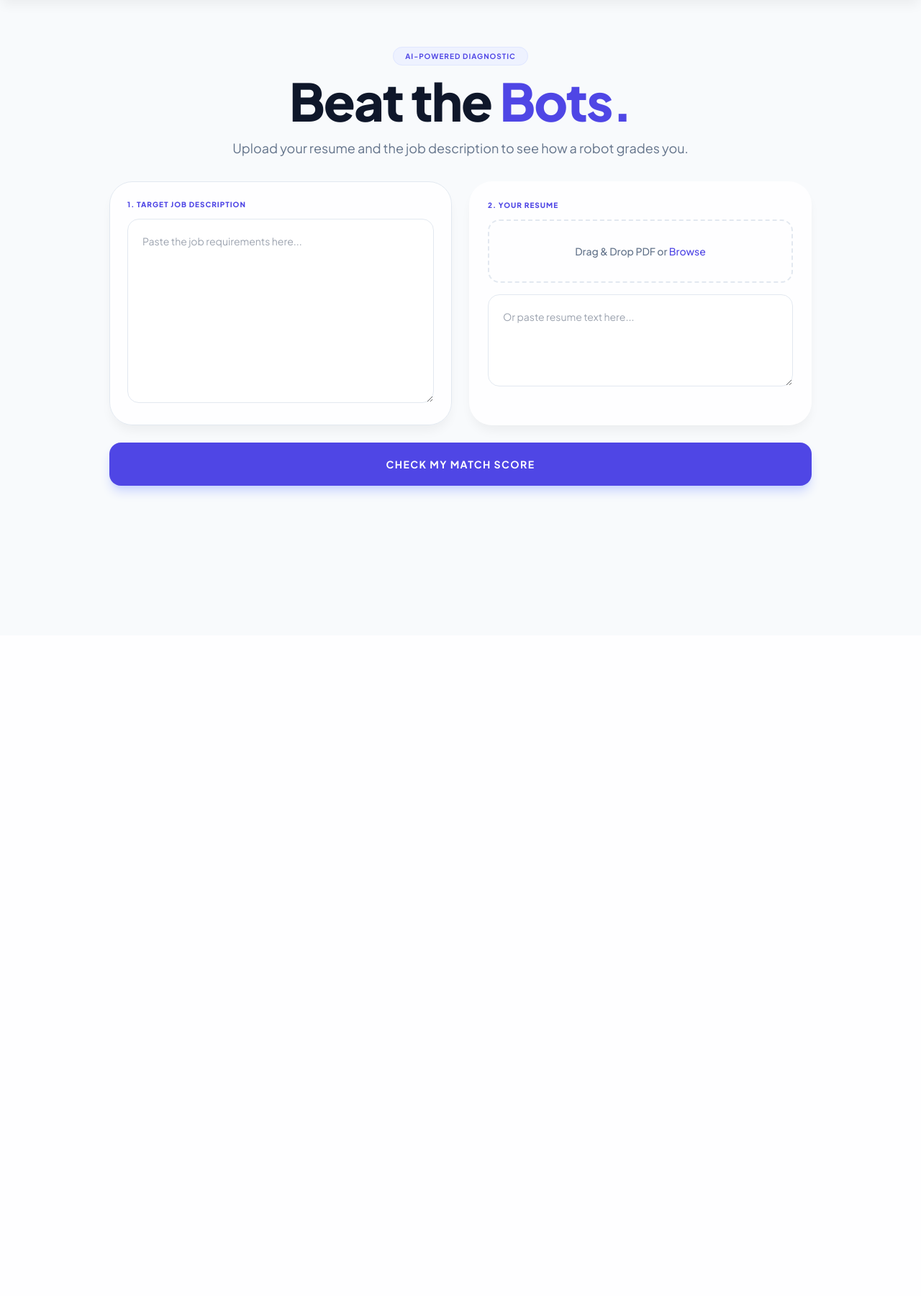
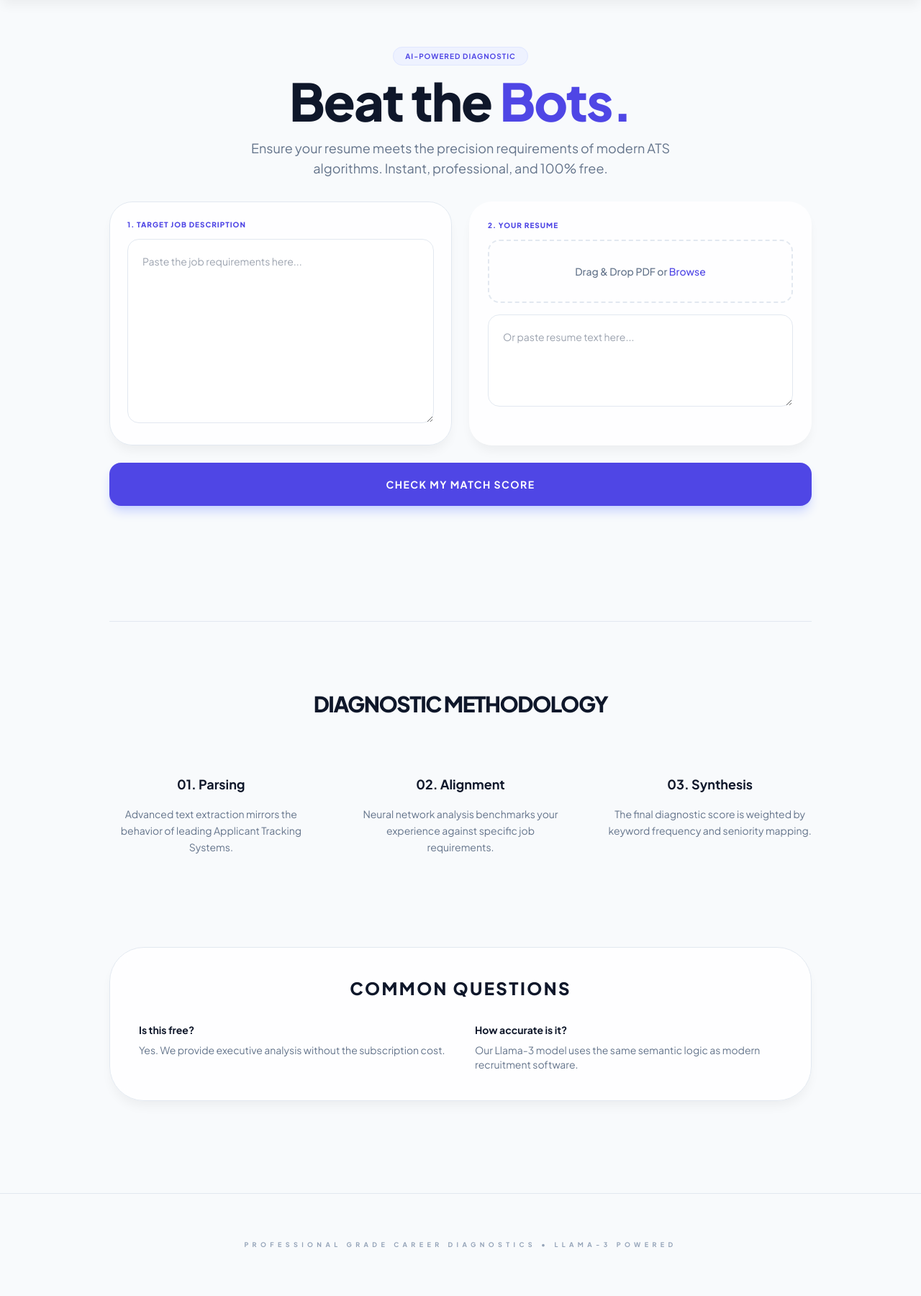
Before and after one commit to brendah-maker/cvcheck, a Flask app: page / in a window 1280 px wide. Shown: the part 62-1863 px from the top of the page at 72% size. Before the commit the page ends 753 px from the top, so only its background shows below. Run offline with Flask 3, Linux system fonts and the light colour scheme; some libraries are stand-ins or nearby versions.

Commit message:
Update index.html

```diff
--- a/templates/index.html
+++ b/templates/index.html
@@ -5,12 +5,12 @@
     <meta name="viewport" content="width=device-width, initial-scale=1.0">
 
     <title>CVCheck | Free AI ATS Diagnostic & Match Score</title>
-    <meta name="description" content="Stop getting rejected by robots. Use our Llama-3 AI to scan your CV against any job description.">
+    <meta name="description" content="Stop getting rejected by robots. Use our Llama-3 AI to scan your CV against any job description and get an instant ATS match score and keyword gap analysis.">
 
     <meta property="og:type" content="website">
     <meta property="og:url" content="https://cvcheck-2pdf.onrender.com/">
     <meta property="og:title" content="Is a Robot rejecting your CV? | Free AI Diagnostic">
-    <meta property="og:description" content="I built a tool that uses Llama-3.3 AI to show you exactly why you aren't getting interviews.">
+    <meta property="og:description" content="I built a tool that uses Llama-3.3 AI to show you exactly why you aren't getting interviews. Get your ATS match score for free.">
     <meta property="og:image" content="https://images.unsplash.com/photo-1586281380349-632531db7ed4?q=80&w=2070&auto=format&fit=crop">
 
     <script src="https://cdn.tailwindcss.com"></script>
@@ -60,11 +60,12 @@
     </nav>
 
     <main class="max-w-5xl mx-auto px-6 pt-16 pb-32">
+
         <header id="input-section" class="text-center space-y-8 mb-20 fade-in">
             <div class="space-y-4">
                 <span class="px-4 py-1.5 rounded-full bg-indigo-50 text-indigo-600 text-[10px] font-bold uppercase tracking-widest border border-indigo-100">AI-Powered Diagnostic</span>
                 <h2 class="text-5xl md:text-7xl font-extrabold text-slate-900 leading-tight tracking-tight">Beat the <span class="text-indigo-600">Bots.</span></h2>
-                <p class="text-slate-500 text-lg max-w-2xl mx-auto">Upload your resume and the job description to see how a robot grades you.</p>
+                <p class="text-slate-500 text-lg max-w-2xl mx-auto">Ensure your resume meets the precision requirements of modern ATS algorithms. Instant, professional, and 100% free.</p>
             </div>
 
             <form id="upload-form" class="grid md:grid-cols-2 gap-6 text-left">
@@ -77,7 +78,7 @@
                     <label class="block text-[10px] font-black text-indigo-600 uppercase tracking-widest mb-3">2. Your Resume</label>
                     <div class="relative group cursor-pointer mb-4 p-8 border-2 border-dashed border-slate-200 rounded-2xl text-center hover:border-indigo-400 transition-colors">
                         <input type="file" id="cv_file" name="cv_file" accept=".pdf" class="absolute inset-0 w-full h-full opacity-0 cursor-pointer">
-                        <p id="file-name" class="text-sm text-slate-500 font-medium">Drag & Drop PDF or <span class="text-indigo-600">Browse</span></p>
+                        <p id="file-name" class="text-sm text-slate-500 font-medium font-bold">Drag & Drop PDF or <span class="text-indigo-600">Browse</span></p>
                     </div>
                     <textarea id="cv_text" name="cv_text" placeholder="Or paste resume text here..." class="w-full p-5 bg-white border border-slate-200 rounded-2xl h-32 text-slate-700 text-sm focus:ring-2 focus:ring-indigo-500 outline-none transition-all"></textarea>
                 </div>
@@ -93,7 +94,8 @@
                 <div class="w-20 h-20 border-4 border-slate-100 rounded-full"></div>
                 <div class="absolute top-0 left-0 w-20 h-20 border-4 border-indigo-600 border-t-transparent rounded-full animate-spin"></div>
             </div>
-            <p class="mt-8 text-lg font-bold text-slate-900 uppercase tracking-widest">Analyzing Alignment...</p>
+            <p class="mt-8 text-lg font-bold text-slate-900 uppercase tracking-widest">Processing Analysis...</p>
+            <p class="text-slate-500 mt-2">Cross-referencing technical skills and leadership benchmarks.</p>
         </div>
 
         <article id="results-section" class="hidden space-y-8 fade-in">
@@ -108,23 +110,23 @@
                             <span id="score-text" class="text-3xl font-black text-slate-900">0%</span>
                         </div>
                     </div>
-                    <p class="text-[10px] font-bold text-slate-400 uppercase tracking-widest">Match Accuracy</p>
+                    <p class="text-[10px] font-bold text-slate-400 uppercase tracking-widest">Precision Index</p>
                 </div>
 
                 <div class="md:col-span-2 glass p-8 rounded-[2.5rem] flex flex-col justify-center">
                     <p id="visibility-badge" class="inline-block w-max px-3 py-1 rounded-md text-[10px] font-bold uppercase tracking-widest mb-4"></p>
                     <h3 id="verdict-display" class="text-3xl font-bold text-slate-900 leading-tight"></h3>
-                    <p class="text-slate-500 mt-4 text-sm">Strategic insight provided by Llama-3 Analysis.</p>
+                    <p class="text-slate-500 mt-4 text-sm italic">Executive alignment summary provided by Llama-3 AI Diagnostic.</p>
                 </div>
             </div>
 
             <div class="grid md:grid-cols-2 gap-6">
                 <section class="glass p-8 rounded-[2.5rem]">
-                    <h4 class="text-[10px] font-black text-indigo-600 uppercase tracking-widest mb-6">Keyword Gaps</h4>
+                    <h4 class="text-[10px] font-black text-indigo-600 uppercase tracking-widest mb-6">Skill Gap Identifiers</h4>
                     <div id="keywords-list" class="flex flex-wrap gap-2"></div>
                 </section>
                 <section class="glass p-8 rounded-[2.5rem] relative">
-                    <h4 class="text-[10px] font-black text-indigo-600 uppercase tracking-widest mb-6">Improvement Strategy</h4>
+                    <h4 class="text-[10px] font-black text-indigo-600 uppercase tracking-widest mb-6">Strategic Improvements</h4>
                     <div id="strategy-display" class="text-slate-600 text-md leading-relaxed mb-12"></div>
                     <button onclick="copyFullReport()" class="absolute bottom-6 right-6 bg-slate-900 text-white text-[10px] px-4 py-2 rounded-xl font-bold uppercase tracking-widest hover:bg-indigo-600 transition">
                         Copy Full Strategy
@@ -133,13 +135,49 @@
             </div>
 
             <div class="text-center pt-8">
-                <button onclick="window.location.reload()" class="text-slate-400 text-[10px] font-bold uppercase tracking-[0.3em] hover:text-indigo-600 transition">← Reset Analysis</button>
+                <button onclick="window.location.reload()" class="text-slate-400 text-[10px] font-bold uppercase tracking-[0.3em] hover:text-indigo-600 transition">← Restart Diagnostic</button>
             </div>
         </article>
+
+        <section id="how-it-works" class="mt-40 pt-24 border-t border-slate-200 text-center">
+            <h3 class="text-3xl font-black mb-20 text-slate-900 uppercase tracking-tighter">Diagnostic Methodology</h3>
+            <div class="grid md:grid-cols-3 gap-16">
+                <div class="space-y-4">
+                    <h5 class="font-bold text-slate-900 text-lg">01. Parsing</h5>
+                    <p class="text-slate-500 text-sm leading-relaxed">Advanced text extraction mirrors the behavior of leading Applicant Tracking Systems.</p>
+                </div>
+                <div class="space-y-4">
+                    <h5 class="font-bold text-slate-900 text-lg">02. Alignment</h5>
+                    <p class="text-slate-500 text-sm leading-relaxed">Neural network analysis benchmarks your experience against specific job requirements.</p>
+                </div>
+                <div class="space-y-4">
+                    <h5 class="font-bold text-slate-900 text-lg">03. Synthesis</h5>
+                    <p class="text-slate-500 text-sm leading-relaxed">The final diagnostic score is weighted by keyword frequency and seniority mapping.</p>
+                </div>
+            </div>
+        </section>
+
+        <section id="faq" class="mt-32 glass p-10 rounded-[3rem]">
+            <h3 class="text-2xl font-black mb-8 text-center text-slate-900 uppercase tracking-widest">Common Questions</h3>
+            <div class="grid md:grid-cols-2 gap-10 text-sm">
+                <div class="space-y-2">
+                    <h6 class="font-bold text-slate-900">Is this free?</h6>
+                    <p class="text-slate-500">Yes. We provide executive analysis without the subscription cost.</p>
+                </div>
+                <div class="space-y-2">
+                    <h6 class="font-bold text-slate-900">How accurate is it?</h6>
+                    <p class="text-slate-500">Our Llama-3 model uses the same semantic logic as modern recruitment software.</p>
+                </div>
+            </div>
+        </section>
     </main>
 
+    <footer class="text-center py-16 border-t border-slate-200 text-[9px] text-slate-400 font-bold uppercase tracking-[0.6em]">
+        Professional Grade Career Diagnostics • Llama-3 Powered
+    </footer>
+
     <script>
-        // JS logic remains the same as in the previous step
+        // --- Drag & Drop Logic ---
         const dropZone = document.getElementById('drop-zone');
         const fileInput = document.getElementById('cv_file');
         const fileNameDisplay = document.getElementById('file-name');
@@ -168,16 +206,19 @@
             fileNameDisplay.classList.add('text-indigo-600');
         }
 
+        // --- Diagnostic Logic ---
         async function runDiagnostic() {
             const jd = document.getElementById('jd_text').value;
             const cvText = document.getElementById('cv_text').value;
             const file = fileInput.files[0];
             const btn = document.getElementById('scan-btn');
 
+            // 1. Essential UI Refinement: Empty State Warning
             if (!jd || (!cvText && !file)) {
-                return alert("Please provide both a Job Description and your Resume.");
+                return alert("Required: Provide both job description and resume content.");
             }
 
+            // UI Transitions & Active Button State
             btn.innerText = "Scanning Resume...";
             btn.disabled = true;
             document.getElementById('input-section').classList.add('hidden');
@@ -187,10 +228,12 @@
                 const formData = new FormData(document.getElementById('upload-form'));
                 const response = await fetch('/analyze', { method: 'POST', body: formData });
                 const data = await response.json();
+
                 if (data.error) throw new Error(data.error);
+
                 renderResults(data);
             } catch (err) {
-                alert("Error: " + err.message);
+                alert("Technical Error: " + err.message);
                 window.location.reload();
             }
         }
@@ -205,16 +248,17 @@
             document.getElementById('verdict-display').innerText = data.verdict;
             document.getElementById('strategy-display').innerText = data.strategy;
 
-            let color = "#ef4444";
-            if (score > 40) color = "#f59e0b";
-            if (score > 70) color = "#10b981";
+            // 2. Result Clarity: Score Color Coding
+            let color = "#ef4444"; // 0-40%: Red
+            if (score > 40) color = "#f59e0b"; // 41-70%: Yellow
+            if (score > 70) color = "#10b981"; // 71-100%: Emerald
 
             scoreCircle.style.stroke = color;
             scoreCircle.style.strokeDasharray = `${circumference} ${circumference}`;
             scoreCircle.style.strokeDashoffset = circumference - (score / 100) * circumference;
 
             const badge = document.getElementById('visibility-badge');
-            badge.innerText = data.visibility + " Visibility";
+            badge.innerText = data.visibility + " Visibility Score";
             badge.style.backgroundColor = color + "15";
             badge.style.color = color;
             badge.style.border = `1px solid ${color}30`;
@@ -236,9 +280,10 @@
         function copyFullReport() {
             const strategy = document.getElementById('strategy-display').innerText;
             const keywords = Array.from(document.querySelectorAll('#keywords-list span')).map(s => s.innerText).join(', ');
-            const textToCopy = `CV STRATEGY REPORT\n\nKEYWORDS TO ADD: ${keywords}\n\nSTRATEGY: ${strategy}`;
+            const textToCopy = `CVCHECK AI REPORT\n\nMATCH SCORE: ${document.getElementById('score-text').innerText}\n\nKEYWORDS TO ADD: ${keywords}\n\nSTRATEGY: ${strategy}`;
+
             navigator.clipboard.writeText(textToCopy).then(() => {
-                alert("Strategy and Keywords copied to clipboard!");
+                alert("Full report (Keywords + Strategy) copied to clipboard!");
             });
         }
     </script>
```
